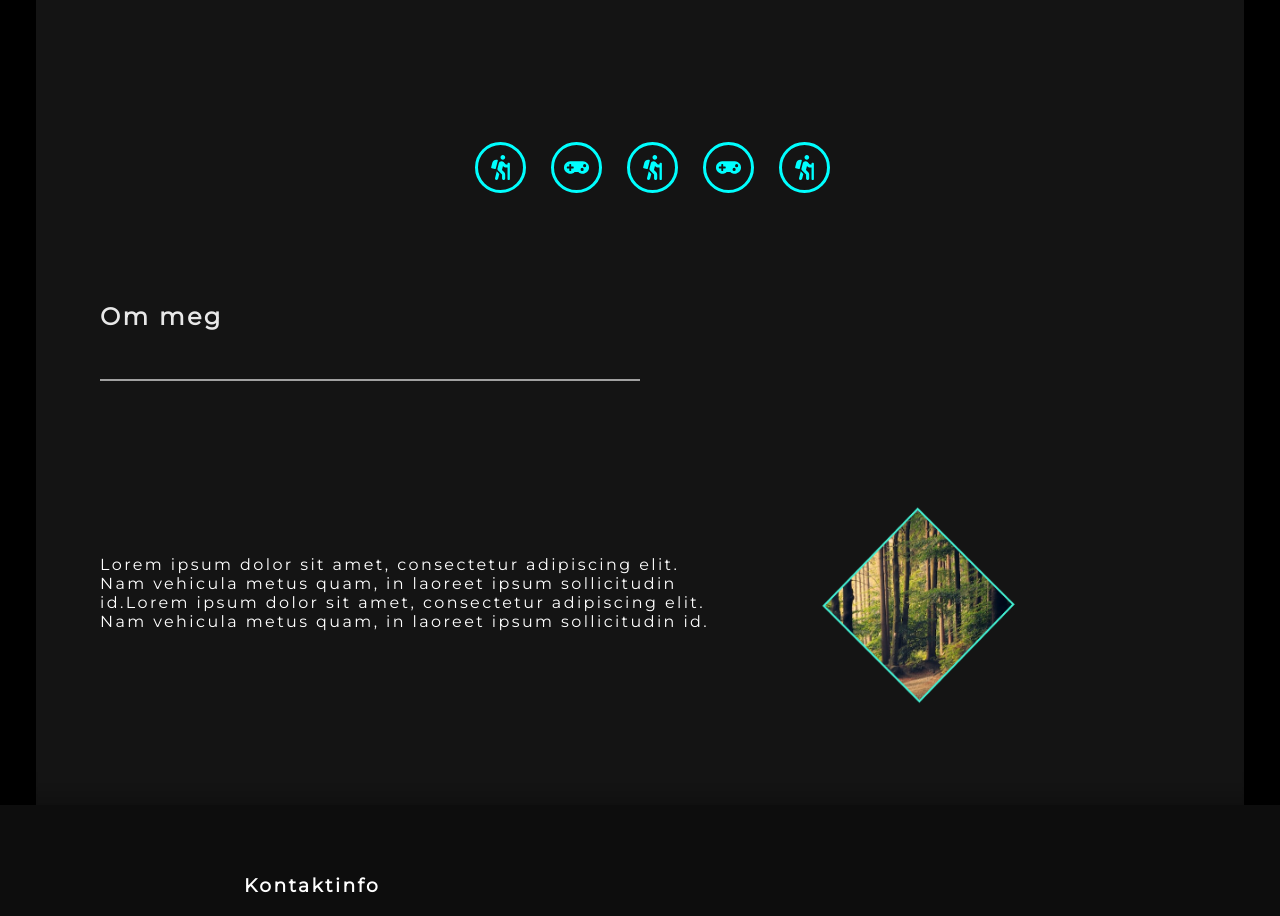
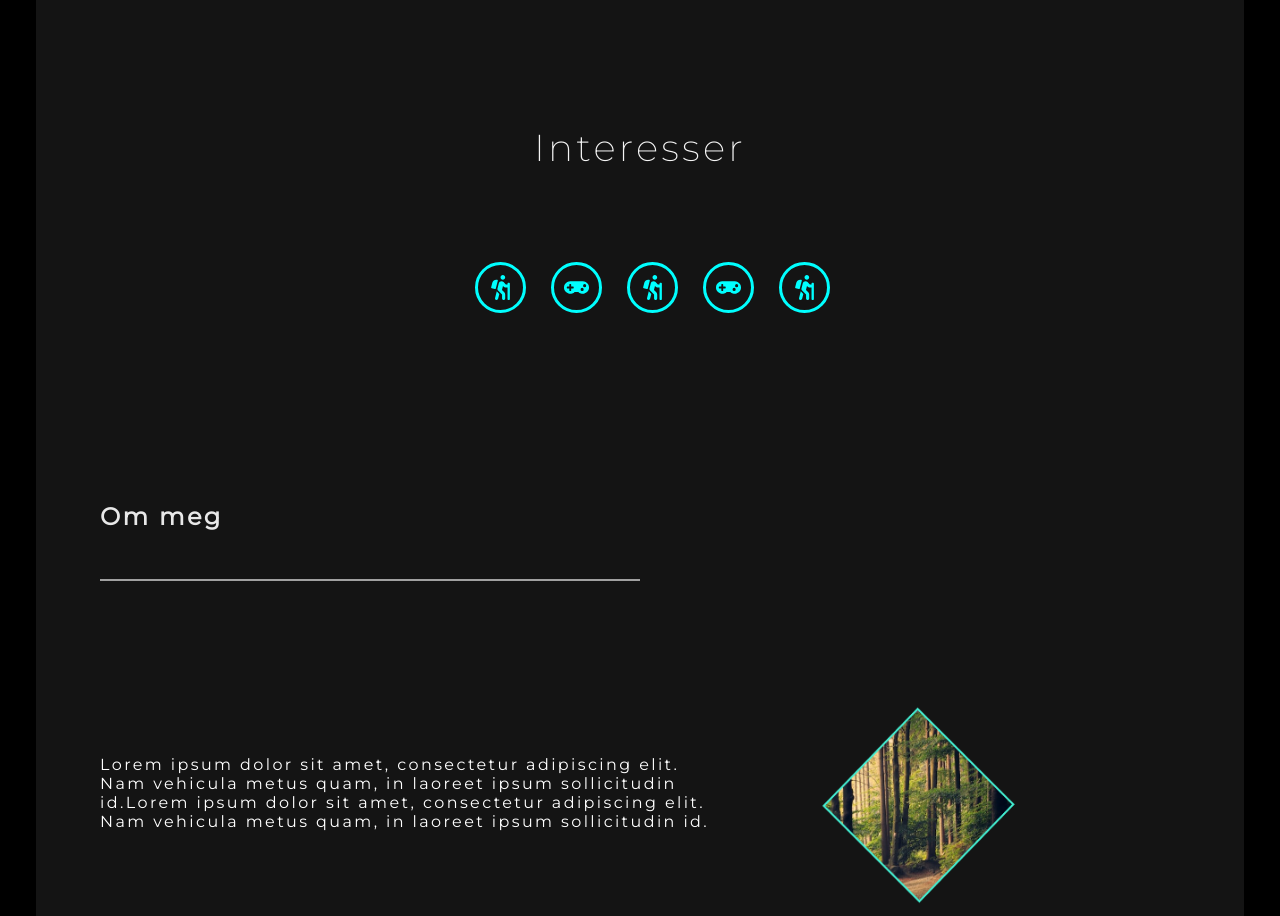
Before and after one commit to Sondre94/Portfolio, a React (Create React App) app: page / in a window 1280 px wide. Shown: the part 1180-2096 px from the top of the page. Built offline with nearby package versions, Linux system fonts and the light colour scheme.

Commit message:
fixed logic on interesseBtn and fixed nav inset border

```diff
--- a/src/components/Interesser.jsx
+++ b/src/components/Interesser.jsx
@@ -2,29 +2,107 @@ import "../styles/interesser.css";
 import { InteresserSection } from "../styles/styles";
 import { FaHiking, FaGamepad } from "react-icons/fa";
 import { useState } from "react";
+import {
+  interesse1,
+  interesse2,
+  interesse3,
+  interesse4,
+  interesse5,
+} from "./textconsts";
 
 export default function Interesser() {
-  const [show, toggleShow] = useState(false);
+  const [showtext1, toggleShowText1] = useState(false);
+  const [showtext2, toggleShowText2] = useState(false);
+  const [showtext3, toggleShowText3] = useState(false);
+  const [showtext4, toggleShowText4] = useState(false);
+  const [showtext5, toggleShowText5] = useState(false);
+
   return (
     <InteresserSection>
+      <h3 className="interesseTitle">Interesser</h3>
       <div className="BtnSection">
-        <button className="IconBtn" onClick={() => toggleShow(!show)}>
+        <button
+          className="IconBtn"
+          onClick={() => {
+            toggleShowText1(true);
+            toggleShowText2(false);
+            toggleShowText3(false);
+            toggleShowText4(false);
+            toggleShowText5(false);
+            if (showtext1 === true) {
+              toggleShowText1(false);
+            }
+          }}
+        >
           <FaHiking></FaHiking>
         </button>
-        {show && <div> test</div>}
-        <button className="IconBtn" onClick={() => toggleShow(!show)}>
+        <button
+          className="IconBtn"
+          onClick={() => {
+            toggleShowText1(false);
+            toggleShowText2(true);
+            toggleShowText3(false);
+            toggleShowText4(false);
+            toggleShowText5(false);
+            if (showtext2 === true) {
+              toggleShowText2(false);
+            }
+          }}
+        >
           <FaGamepad></FaGamepad>
         </button>{" "}
-        {show && <div> test2</div>}
-        <button className="IconBtn">
+        <button
+          className="IconBtn"
+          onClick={() => {
+            toggleShowText1(false);
+            toggleShowText2(false);
+            toggleShowText3(true);
+            toggleShowText4(false);
+            toggleShowText5(false);
+            if (showtext3 === true) {
+              toggleShowText3(false);
+            }
+          }}
+        >
           <FaHiking></FaHiking>
         </button>
-        <button className="IconBtn">
+        <button
+          className="IconBtn"
+          onClick={() => {
+            toggleShowText1(false);
+            toggleShowText2(false);
+            toggleShowText3(false);
+            toggleShowText4(true);
+            toggleShowText5(false);
+            if (showtext4 === true) {
+              toggleShowText4(false);
+            }
+          }}
+        >
           <FaGamepad></FaGamepad>
         </button>
-        <button className="IconBtn">
+        <button
+          className="IconBtn"
+          onClick={() => {
+            toggleShowText1(false);
+            toggleShowText2(false);
+            toggleShowText3(false);
+            toggleShowText4(false);
+            toggleShowText5(true);
+            if (showtext5 === true) {
+              toggleShowText5(false);
+            }
+          }}
+        >
           <FaHiking></FaHiking>
         </button>
+      </div>
+      <div className="textContainer">
+        {showtext1 && <div className="textBox">{interesse1}</div>}
+        {showtext2 && <div className="textBox">{interesse2}</div>}
+        {showtext3 && <div className="textBox">{interesse3}</div>}
+        {showtext4 && <div className="textBox">{interesse4}</div>}
+        {showtext5 && <div className="textBox">{interesse5}</div>}
       </div>
     </InteresserSection>
   );
--- a/src/components/textconsts.jsx
+++ b/src/components/textconsts.jsx
@@ -1,3 +1,21 @@
 const headerparagraph =
   "Lorem ipsum dolor sit amet, consectetur adipiscing elit. Nam vehicula metus quam, in laoreet ipsum sollicitudin id.";
-export { headerparagraph };
+const interesse1 =
+  "Lorem ipsum dolor sit amet consectetur adipisicing elit. Autem, animi similique? Sunt vero neque iure dolore";
+const interesse2 =
+  "Lorem ipsum dolor sit amet consectetur adipisicing elit. Laboriosam quae fuga ut, et ea delectus non eaque. Expedita quo, quidem maxime l";
+const interesse3 =
+  "lorLorem ipsum dolor sit amet consectetur adipisicing elit. Labor";
+const interesse4 =
+  "Lorem ipsum dolor sit amet consectetur adipisicing elit. Laboriosam quae fuga ut, et e";
+const interesse5 =
+  "Lorem ipsum dolor sit amet consectetur adipisicing elit. Laboriosam quae fuga ut, et ea delectus non eaque. Expedita quo, qui";
+
+export {
+  headerparagraph,
+  interesse1,
+  interesse2,
+  interesse3,
+  interesse4,
+  interesse5,
+};
--- a/src/styles/interesser.css
+++ b/src/styles/interesser.css
@@ -19,4 +19,28 @@
   display: flex;
   align-items: center;
   justify-content: center;
+  transition: 0.3s;
 }
+
+.IconBtn:hover {
+  transform: scale(1.3);
+  transition: transform 0.3s;
+}
+
+.textBox {
+  color: whitesmoke;
+  font-size: 15px;
+  margin-top: 30px;
+  text-align: center;
+  max-width: 600px;
+  transition: transform 0.3s;
+}
+
+.textContainer {
+  height: 80px;
+}
+
+.interesseTitle {
+  color: whitesmoke;
+  font-weight: 200;
+}
--- a/src/styles/styles.js
+++ b/src/styles/styles.js
@@ -25,7 +25,7 @@ const StyledNavLinks = styled.li`
   padding: 10px;
 
   &:hover {
-    border-bottom: 2px solid rgba(67, 239, 210, 0.6);
+    box-shadow: inset 0 -2px 0 aqua;
     transition: 0.3s ease-in-out;
   }
 `;
```
